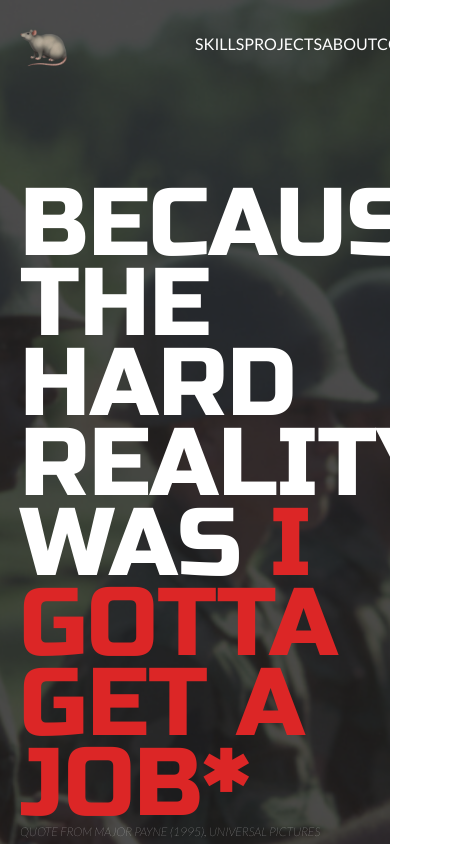
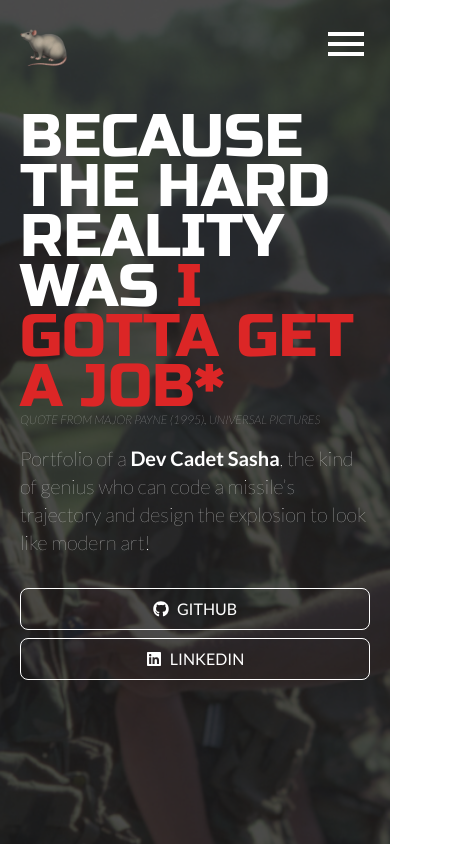
Before and after one commit to SeggyFault/SeggyFault.github.io, a React (Vite) app: page / in a window 390 px wide. Shown: the top 844 px of the page, 472 px wide, since content can reach past the window. Built offline with nearby package versions, Linux system fonts and the light colour scheme.

Commit message:
feat: adjust Header for smaller screens

```diff
--- a/src/components/Button.jsx
+++ b/src/components/Button.jsx
@@ -1,6 +1,6 @@
-const Button = ({ icon: Icon, label, href, icon}) => {
+const Button = ({ icon: Icon, label, href}) => {
   return (
-    <button className="flex items-center gap-2 px-4 py-2 text-base text-white uppercase border border-white rounded-lg font-lato hover:bg-red-600 hover:text-white hover:border-red-600">
+    <button className="flex items-center justify-center gap-2 px-4 py-2 text-base text-white uppercase border border-white rounded-lg font-lato hover:bg-red-600 hover:text-white hover:border-red-600">
       {Icon && <Icon className="text-white" />}
       <a href={href} target="_blank" >{label}</a>
     </button>
--- a/src/components/Hero.jsx
+++ b/src/components/Hero.jsx
@@ -3,12 +3,12 @@ import { FaLinkedin, FaGithub } from 'react-icons/fa';
 
 const Hero = () => {
   return (
-    <div className="flex flex-col gap-4 items-start justify-start w-full max-w-[1140px] my-24 mx-auto px-5 z-10 relative">
+    <div className="flex flex-col gap-4 sm:items-start justify-start w-full max-w-[1140px] my-6 md:my-24 mx-auto px-5 z-10 relative">
 
-      <h1 className="leading-[80px] text-white uppercase text-8xl font-russo">Because the hard reality was <span className="text-red-600">I gotta get a job*</span><p className="text-xs italic text-white font-extralight font-lato">Quote from Major Payne (1995), Universal Pictures</p></h1>
-      <p className="text-2xl text-white font-extralight font-lato">Portfolio of a <span className="font-bold">Dev Cadet Sasha</span>, the kind of genius who can code a missile’s trajectory and design the explosion to look like modern art!</p>
+      <h1 className="md:leading-[80px] text-white uppercase leading-[50px] text-6xl md:text-8xl font-russo">Because the hard reality was <span className="text-red-600">I gotta get a job*</span><p className="text-xs italic text-white font-extralight font-lato">Quote from Major Payne (1995), Universal Pictures</p></h1>
+      <p className="text-xl text-white md:text-2xl font-extralight font-lato">Portfolio of a <span className="font-bold">Dev Cadet Sasha</span>, the kind of genius who can code a missile’s trajectory and design the explosion to look like modern art!</p>
 
-      <div className="flex gap-2 mt-4">
+      <div className="flex flex-col gap-2 mt-4 sm:flex-row">
         <Button label="GitHub" href="https://github.com/SeggyFault" icon={FaGithub} />
         <Button label="Linkedin" href="https://www.linkedin.com/in/omasiukevych/" icon={FaLinkedin} />
       </div>
--- a/src/components/Navigation.jsx
+++ b/src/components/Navigation.jsx
@@ -1,3 +1,5 @@
+import { MdMenu } from "react-icons/md";
+
 const Navigation = () => {
   return (
     <nav className="flex items-center justify-between w-full max-w-[1140px] my-0 mx-auto px-5 py-5 z-10 relative">
@@ -7,7 +9,10 @@ const Navigation = () => {
         alt="rat icon"
         className="w-12"/>
       </a>
-      <ul className="flex items-center justify-between w-1/2">
+
+      <button className="text-5xl text-white md:hidden"><MdMenu/></button>
+
+      <ul className="hidden w-1/2 md:flex md:items-center md:justify-between">
         <li className="text-base text-white uppercase font-lato hover:underline">
           <a href="#skills">Skills</a>
         </li>
```
